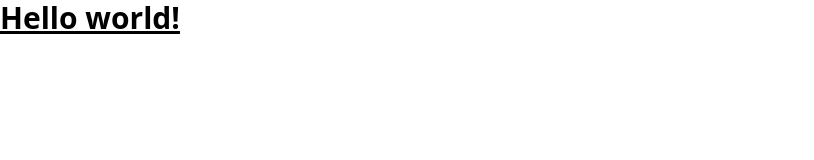
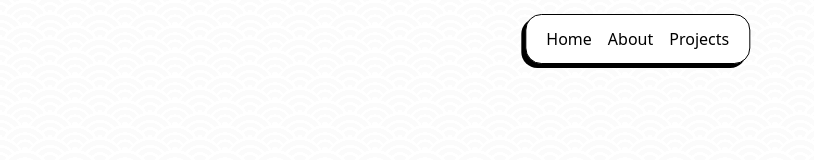
Before and after one commit to ejbpz/ejbpz.github.io, a website built with Vite: page index.html in a window 1280 px wide. Shown: the whole page, without its empty margins (0-814 px from the left). Built offline with nearby package versions, Linux system fonts and the light colour scheme.

Commit message:
Navigation bar added.

```diff
--- a/index.html
+++ b/index.html
@@ -8,12 +8,20 @@
     <link rel="stylesheet" href="/src/styles/styles.css">
   </head>
   <body>
+    <header class="fixed z-10 left-1/2 -translate-x-[51%] top-3.5">
+      <div class="py-3 px-5 bg-white border-[1px] rounded-2xl before:flex before:fixed before:bg-black before:top-1 before:right-1 before:w-full before:h-full before:rounded-2xl before:-z-10">
+        <ul class="flex gap-4">
+          <li><a href="">Home</a></li>
+          <li><a href="">About</a></li>
+          <li><a href="">Projects</a></li>
+        </ul>
+      </div>
+    </header>
 
-    <h1 class="text-3xl font-bold underline">
-      Hello world!
-    </h1>
+    <main class="w-full h-screen">
 
-    <div id="app"></div>
+    </main>
+
     <script type="module" src="/src/main.ts"></script>
   </body>
 </html>
--- a/src/styles/styles.css
+++ b/src/styles/styles.css
@@ -1 +1,14 @@
 @import "tailwindcss";
+
+html {
+  --background-color: #FBFBFB;
+
+  background-color: white;
+  background-image:
+  radial-gradient(circle at 100% 150%, var(--background-color) 24%, white 24%, white 28%, var(--background-color) 28%, var(--background-color) 36%, white 36%, white 40%, transparent 40%, transparent),
+  radial-gradient(circle at 0    150%, var(--background-color) 24%, white 24%, white 28%, var(--background-color) 28%, var(--background-color) 36%, white 36%, white 40%, transparent 40%, transparent),
+  radial-gradient(circle at 50%  100%, white 10%, var(--background-color) 10%, var(--background-color) 23%, white 23%, white 30%, var(--background-color) 30%, var(--background-color) 43%, white 43%, white 50%, var(--background-color) 50%, var(--background-color) 63%, white 63%, white 71%, transparent 71%, transparent),
+  radial-gradient(circle at 100% 50%, white 5%, var(--background-color) 5%, var(--background-color) 15%, white 15%, white 20%, var(--background-color) 20%, var(--background-color) 29%, white 29%, white 34%, var(--background-color) 34%, var(--background-color) 44%, white 44%, white 49%, transparent 49%, transparent),
+  radial-gradient(circle at 0    50%, white 5%, var(--background-color) 5%, var(--background-color) 15%, white 15%, white 20%, var(--background-color) 20%, var(--background-color) 29%, white 29%, white 34%, var(--background-color) 34%, var(--background-color) 44%, white 44%, white 49%, transparent 49%, transparent);
+  background-size: 50px 25px;
+}
--- a/vite.config.ts
+++ b/vite.config.ts
@@ -2,6 +2,9 @@ import { defineConfig } from 'vite'
 import tailwindcss from '@tailwindcss/vite'
 
 export default defineConfig({
+  server: {
+    host: true
+  },
   plugins: [
     tailwindcss()
   ]
```
